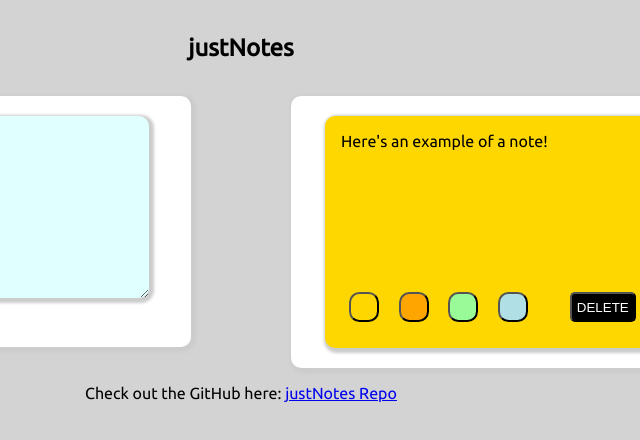
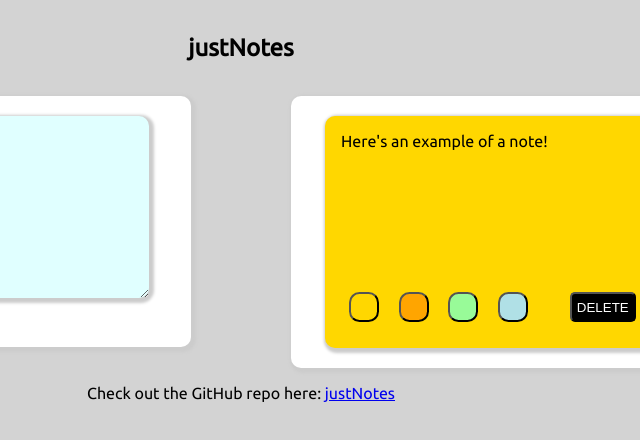
Before and after one commit to justGrasse/justGrasse.github.io, a plain HTML site: page justNotes.html in a window 1280 px wide. Shown: the full height of the page, 399-1039 px from the left. Drawn offline with nearby package versions, Linux system fonts and the light colour scheme.

Commit message:
update footer

```diff
--- a/justNotes.html
+++ b/justNotes.html
@@ -44,7 +44,7 @@
   </div>
 
   <footer class="text-center">
-	  <p>Check out the GitHub here: <a href="https://github.com/justGrasse/justNotes" target="_blank">justNotes Repo</a></p>
+	  <p>Check out the GitHub repo here: <a href="https://github.com/justGrasse/justNotes" target="_blank">justNotes</a></p>
 	</footer>
 
   </body>
```
